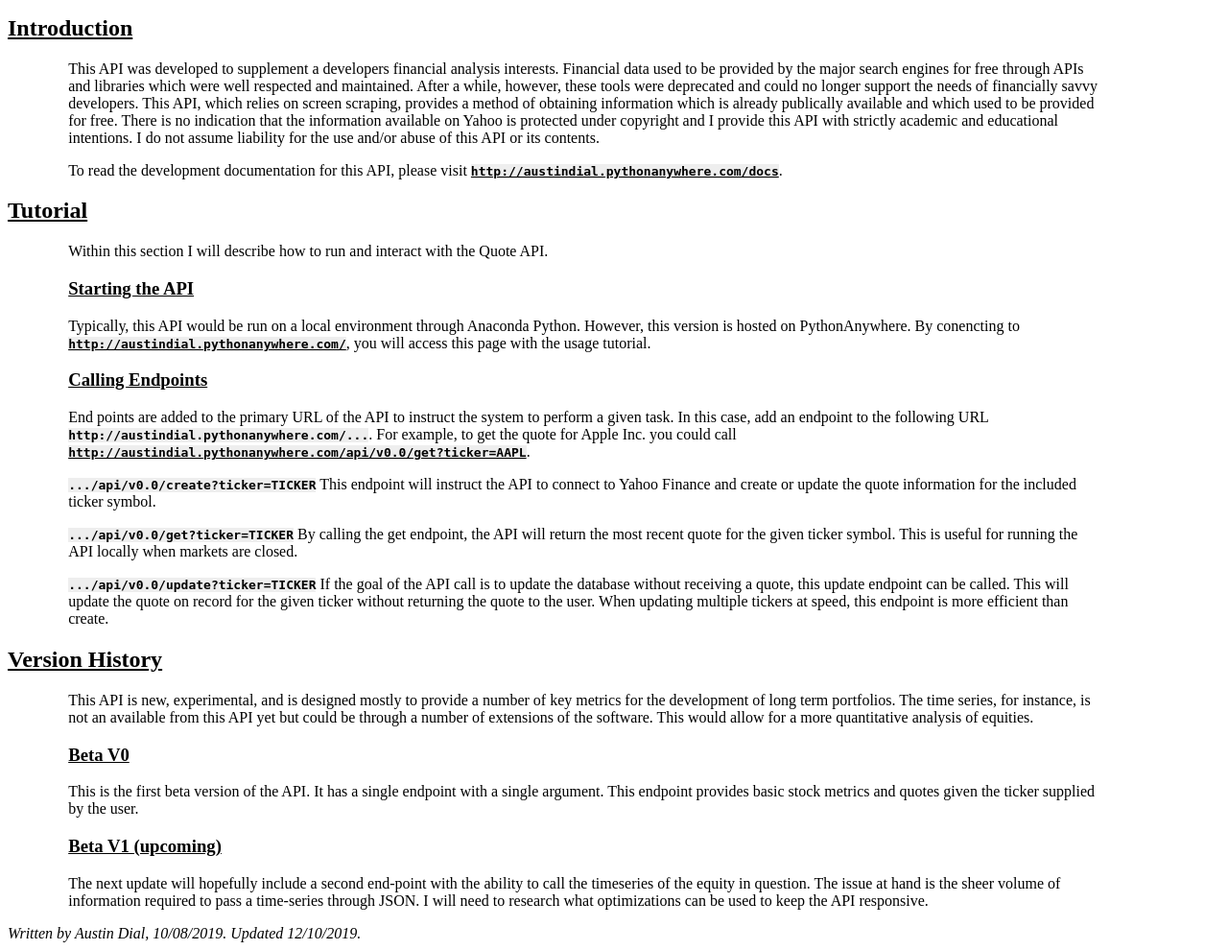
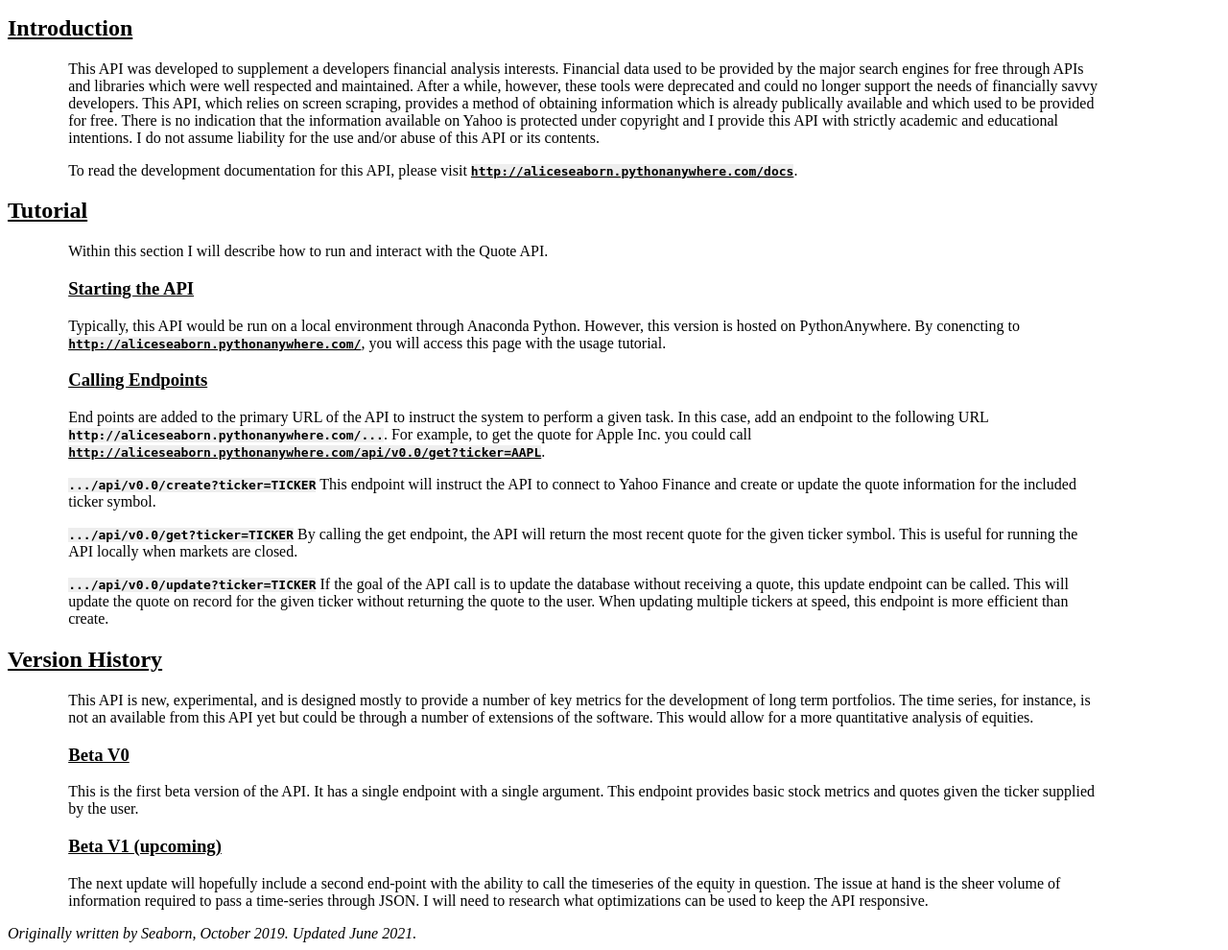
Before and after one commit to aliceseaborn/quote-api, a Flask app: page / in a window 1280 px wide. Shown: the part 279-1269 px from the top of the page at 96% size. Run offline with Flask 2, Linux system fonts and the light colour scheme.

Commit message:
[FIX] Remove NAAB from home template

```diff
--- a/project/templates/home.html
+++ b/project/templates/home.html
@@ -1,6 +1,6 @@
 <!––	QUOTE API HOMEPAGE
-		Designer:	Austin Dial
-    Date:			10/08/2019
+		Designer:	Alice Seaborn
+        Date:		2021.
 -->
 
 <!DOCTYPE html>
@@ -76,7 +76,7 @@
 
     <p>This API was developed to supplement a developers financial analysis interests. Financial data used to be provided by the major search engines for free through APIs and libraries which were well respected and maintained. After a while, however, these tools were deprecated and could no longer support the needs of financially savvy developers. This API, which relies on screen scraping, provides a method of obtaining information which is already publically available and which used to be provided for free. There is no indication that the information available on Yahoo is protected under copyright and I provide this API with strictly academic and educational intentions. I do not assume liability for the use and/or abuse of this API or its contents.</p>
 
-    <p>To read the development documentation for this API, please visit <code><a href="http://austindial.pythonanywhere.com/docs">http://austindial.pythonanywhere.com/docs</a></code>.</p>
+    <p>To read the development documentation for this API, please visit <code><a href="http://aliceseaborn.pythonanywhere.com/docs">http://aliceseaborn.pythonanywhere.com/docs</a></code>.</p>
 
     <h2 id="tutorial"><a href="#home">Tutorial</a></h2>
 
@@ -84,11 +84,11 @@
 
     <h3 id="starting"><a href="#home">Starting the API</a></h3>
 
-    <p>Typically, this API would be run on a local environment through Anaconda Python. However, this version is hosted on PythonAnywhere. By conencting to <code><a href="http://austindial.pythonanywhere.com/">http://austindial.pythonanywhere.com/</a></code>, you will access this page with the usage tutorial.</p>
+    <p>Typically, this API would be run on a local environment through Anaconda Python. However, this version is hosted on PythonAnywhere. By conencting to <code><a href="http://aliceseaborn.pythonanywhere.com">http://aliceseaborn.pythonanywhere.com/</a></code>, you will access this page with the usage tutorial.</p>
 
 		<h3 id="endpoints"><a href="#home">Calling Endpoints</a></h3>
 
-		<p>End points are added to the primary URL of the API to instruct the system to perform a given task. In this case, add an endpoint to the following URL <code>http://austindial.pythonanywhere.com/...</code>. For example, to get the quote for Apple Inc. you could call <code><a href="http://austindial.pythonanywhere.com/api/v0.0/get?ticker=AAPL">http://austindial.pythonanywhere.com/api/v0.0/get?ticker=AAPL</a></code>.</p>
+		<p>End points are added to the primary URL of the API to instruct the system to perform a given task. In this case, add an endpoint to the following URL <code>http://aliceseaborn.pythonanywhere.com/...</code>. For example, to get the quote for Apple Inc. you could call <code><a href="http://aliceseaborn.pythonanywhere.com/api/v0.0/get?ticker=AAPL">http://aliceseaborn.pythonanywhere.com/api/v0.0/get?ticker=AAPL</a></code>.</p>
 
 		<p><code>.../api/v0.0/create?ticker=TICKER</code> This endpoint will instruct the API to connect to Yahoo Finance and create or update the quote information for the included ticker symbol.</p>
 		<p><code>.../api/v0.0/get?ticker=TICKER</code> By calling the get endpoint, the API will return the most recent quote for the given ticker symbol. This is useful for running the API locally when markets are closed.</p>
@@ -106,7 +106,7 @@
 
     <p>The next update will hopefully include a second end-point with the ability to call the timeseries of the equity in question. The issue at hand is the sheer volume of information required to pass a time-series through JSON. I will need to research what optimizations can be used to keep the API responsive.</p>
 
-		<h7><i>Written by Austin Dial, 10/08/2019. Updated 12/10/2019.</i></h7>
+		<h7><i>Originally written by Seaborn, October 2019. Updated June 2021.</i></h7>
 
 </body>
 </html>
```
